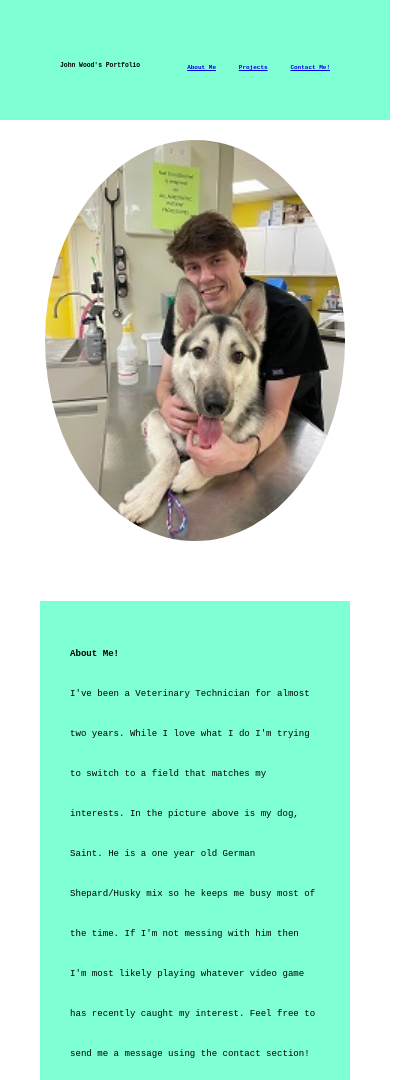
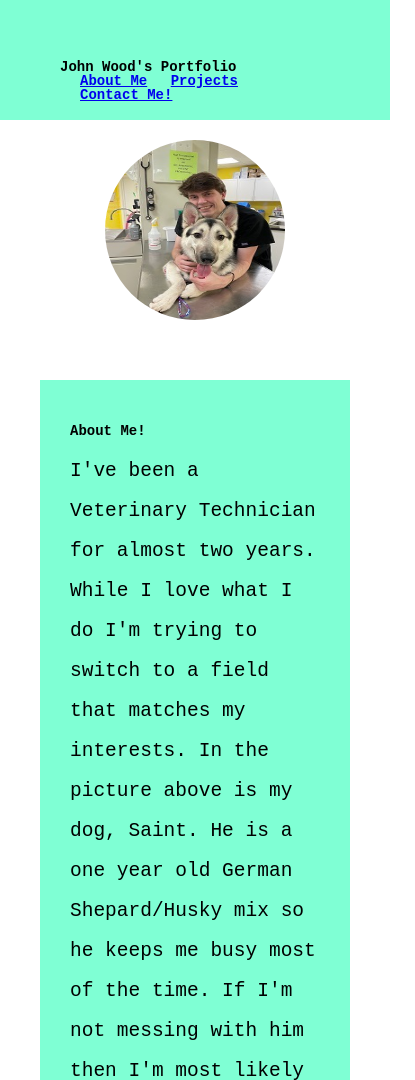
Before and after one commit to mitchell4563/Challenge-02, a plain HTML site: page index.html in a window 390 px wide. Shown: the top 1080 px of the page, 415 px wide, since content can reach past the window. Drawn offline with Linux system fonts and the light colour scheme.

Commit message:
final-edit-maybe

```diff
--- a/assets/styles.css
+++ b/assets/styles.css
@@ -53,6 +53,11 @@ div img {
     display: inline-block;
 }
 
+img {
+    max-width:400px;
+    height: auto;
+}
+
 
 
 /* Card Styling */
@@ -91,13 +96,21 @@ section ul {
 }
 
 @media screen and (max-width: 992px) {
-    header, h1, h2, li, nav ul li, section div p {
-        font-size: 85%;
+    header, h1, h2, li, nav ul li, p{
+        font-size: 14px;
+    }
+    img {
+        max-width: 220px;
+        max-height: 240px;
     }
 }
 
 @media screen and (max-width: 768px){
-    header, h1, h2, a, nav ul li, section div p {
-        font-size: 70%;
+    header, h1, h2, a, nav ul li, p {
+        font-size: 14;
+    }
+    img {
+        max-width: 180px;
+        max-height:180px;
     }
 }
```
